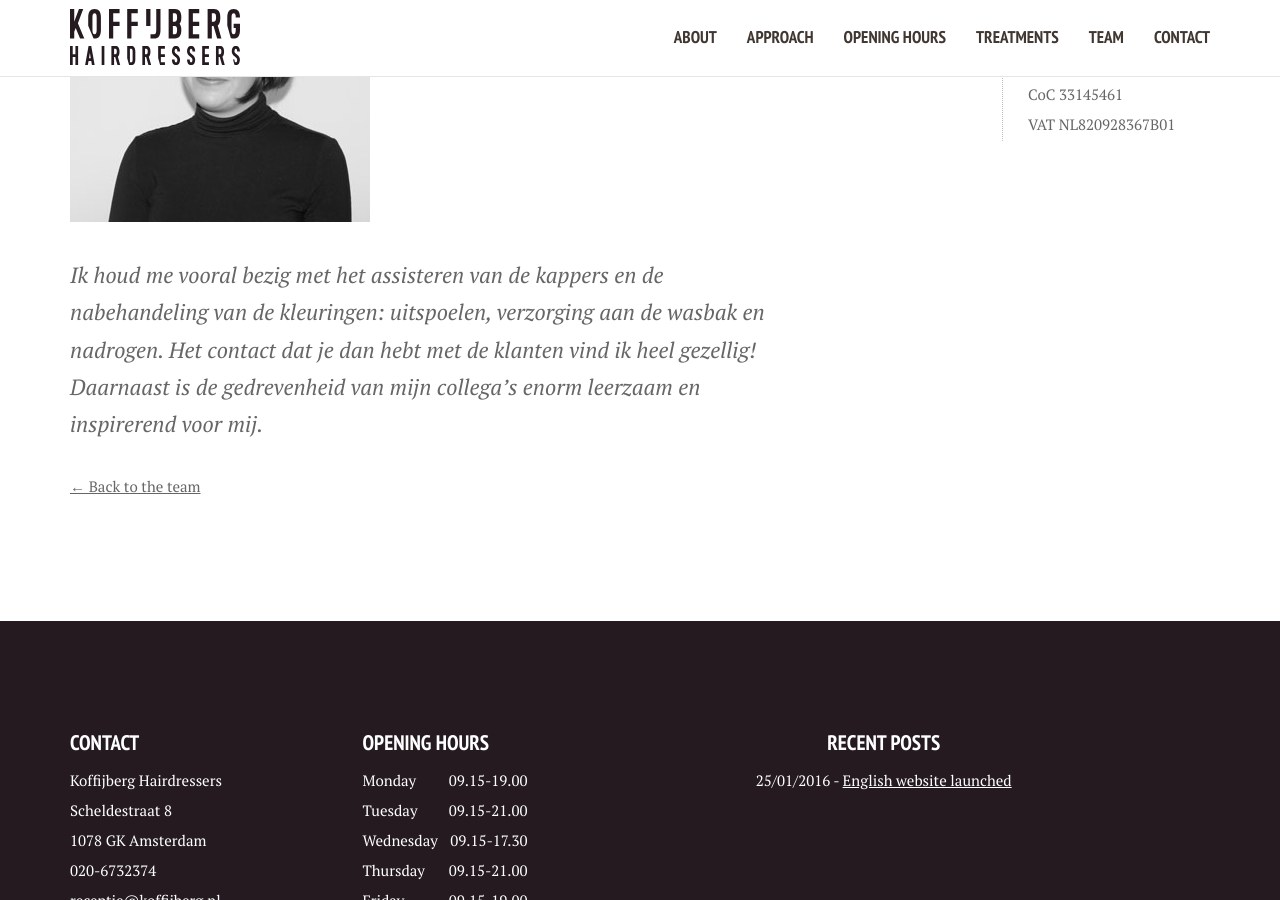
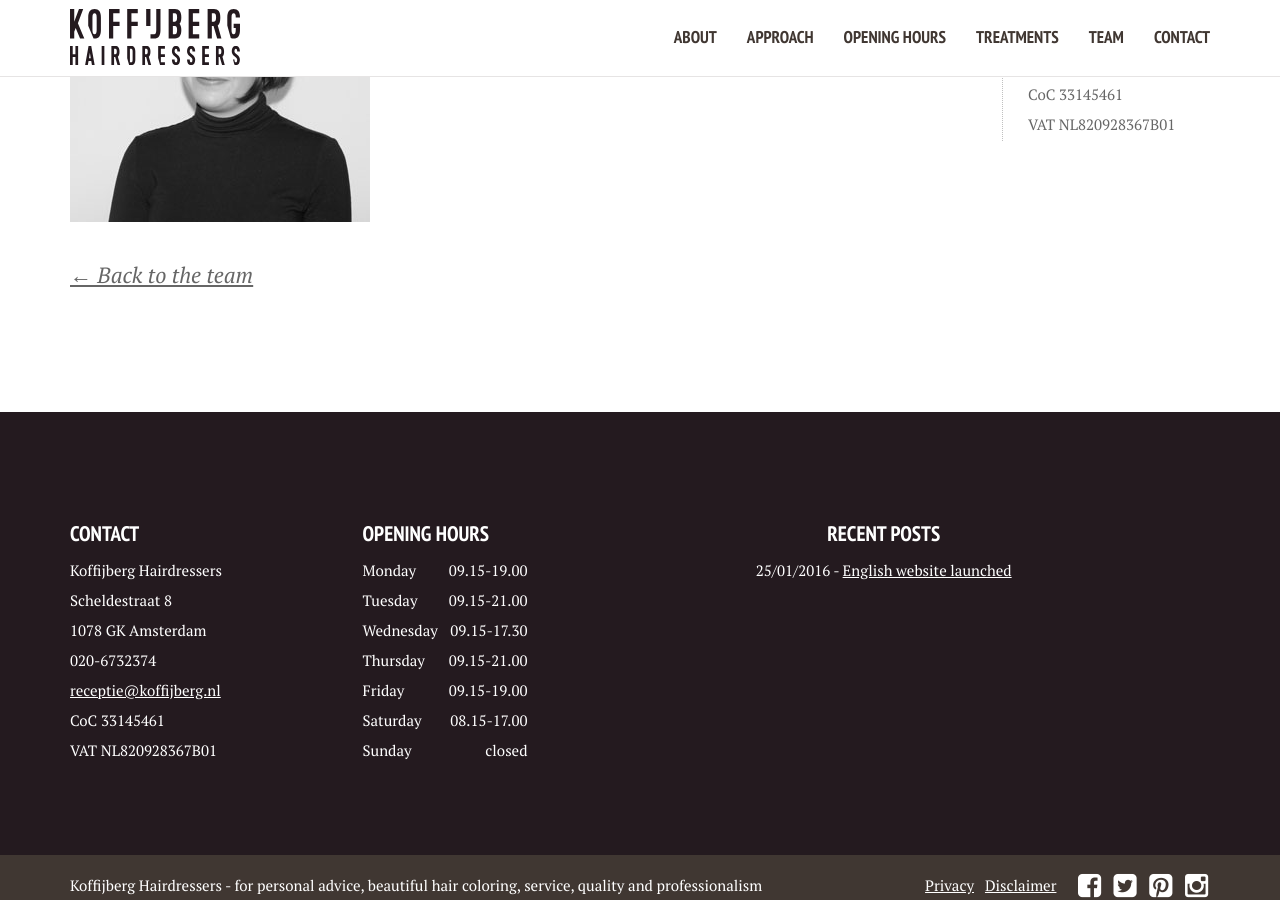
Before and after one commit to xuantiep/koffijberghairdressers, a Jekyll site: the page built from _members/dorinda.md, in a window 1280 px wide and 900 px high, scrolled down 570 px. Built offline with Jekyll 4.4.1, drawn with Linux system fonts in a browser that asks for light colours.

Commit message:
Updated '/_members/dorinda.md' via CloudCannon

```diff
--- a/_members/dorinda.md
+++ b/_members/dorinda.md
@@ -5,5 +5,3 @@ image: /img/12.-dorina-junior-stylist.jpg
 functie: Junior-Stylist
 order: 5
 ---
-
-Ik houd me vooral bezig met het assisteren van de kappers en de nabehandeling van de kleuringen: uitspoelen, verzorging aan de wasbak en nadrogen. Het contact dat je dan hebt met de klanten vind ik heel gezellig! Daarnaast is de gedrevenheid van mijn collega’s enorm leerzaam en inspirerend voor mij.
```
